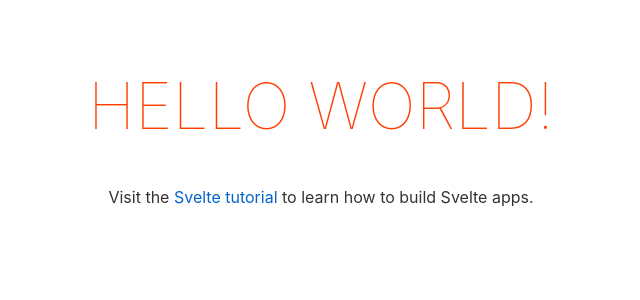
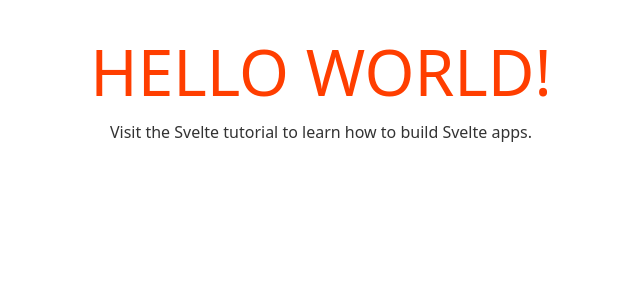
Before and after one commit to AlanLes/vue-vs-svelte, a Svelte app in the folder svelteapp/: page / in a window 1280 px wide. Shown: the top 300 px of the page, without its empty margins (319-959 px from the left). Built offline with nearby package versions, Linux system fonts and the light colour scheme.

Commit message:
add tailwind to svelte part

```diff
--- a/svelteapp/rollup.config.js
+++ b/svelteapp/rollup.config.js
@@ -4,6 +4,7 @@ import resolve from '@rollup/plugin-node-resolve';
 import livereload from 'rollup-plugin-livereload';
 import { terser } from 'rollup-plugin-terser';
 import css from 'rollup-plugin-css-only';
+import sveltePreprocess from 'svelte-preprocess';
 
 const production = !process.env.ROLLUP_WATCH;
 
@@ -38,6 +39,12 @@ export default {
 	},
 	plugins: [
 		svelte({
+      preprocess: sveltePreprocess({
+        sourceMap: !production,
+        postcss: {
+          plugins: [require('tailwindcss'), require('autoprefixer')],
+        },
+      }),
 			compilerOptions: {
 				// enable run-time checks when not in production
 				dev: !production
--- a/svelteapp/src/App.svelte
+++ b/svelteapp/src/App.svelte
@@ -7,7 +7,11 @@
 	<p>Visit the <a href="https://svelte.dev/tutorial">Svelte tutorial</a> to learn how to build Svelte apps.</p>
 </main>
 
-<style>
+<style global lang="postcss">
+    @tailwind base;
+    @tailwind components;
+    @tailwind utilities;
+
     main {
         text-align: center;
         padding: 1em;
--- /dev/null
+++ b/svelteapp/tailwind.config.js
@@ -0,0 +1,19 @@
+const production = !process.env.ROLLUP_WATCH;
+module.exports = {
+  purge: {
+    content: ['./src/**/*.svelte'],
+    enabled: production,
+  },
+  darkMode: false,
+  theme: {
+    extend: {},
+  },
+  variants: {
+    extend: {},
+  },
+  plugins: [],
+  future: {
+    purgeLayersByDefault: true,
+    removeDeprecatedGapUtilities: true,
+  },
+};
```
Also changed, not shown: svelteapp/package.json (+13 -9 lines), 2 other files (tests, documents, lock files or other folders). Lines whose indentation alone changed are shown as unchanged.
